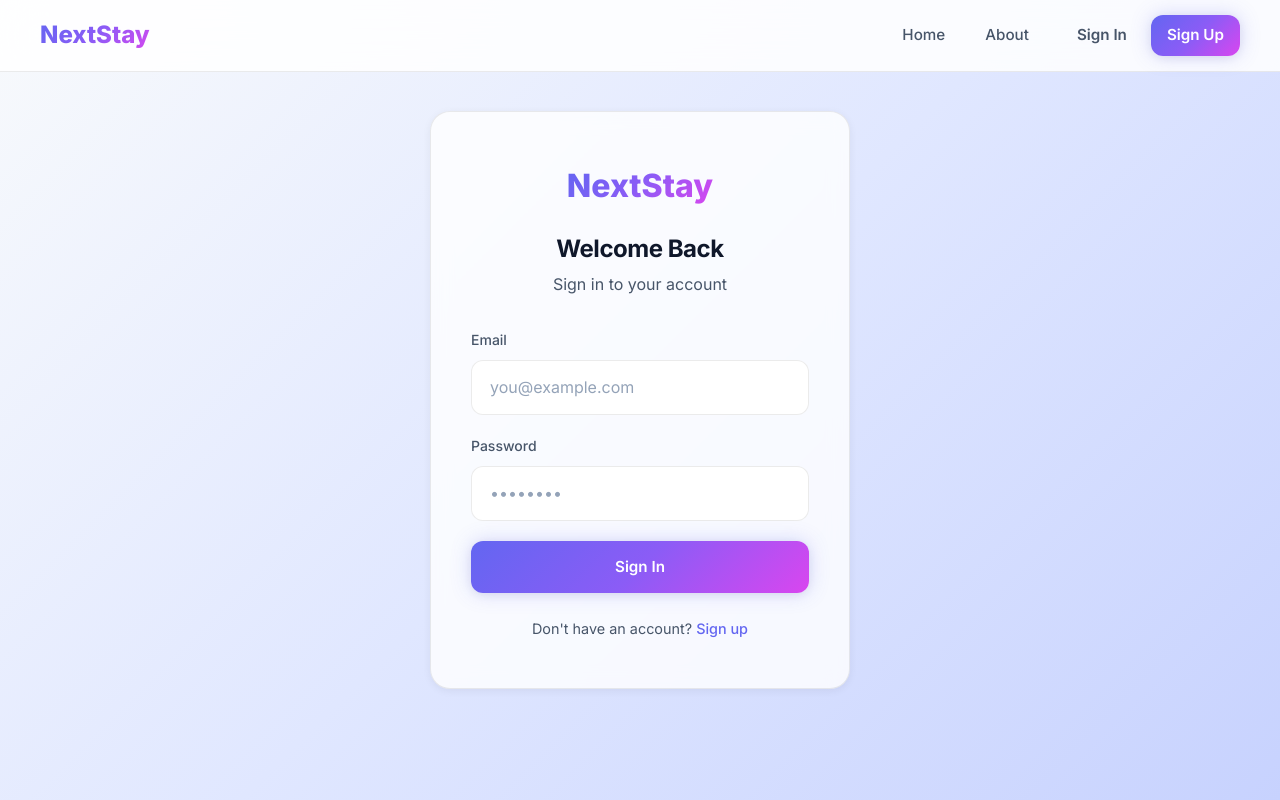
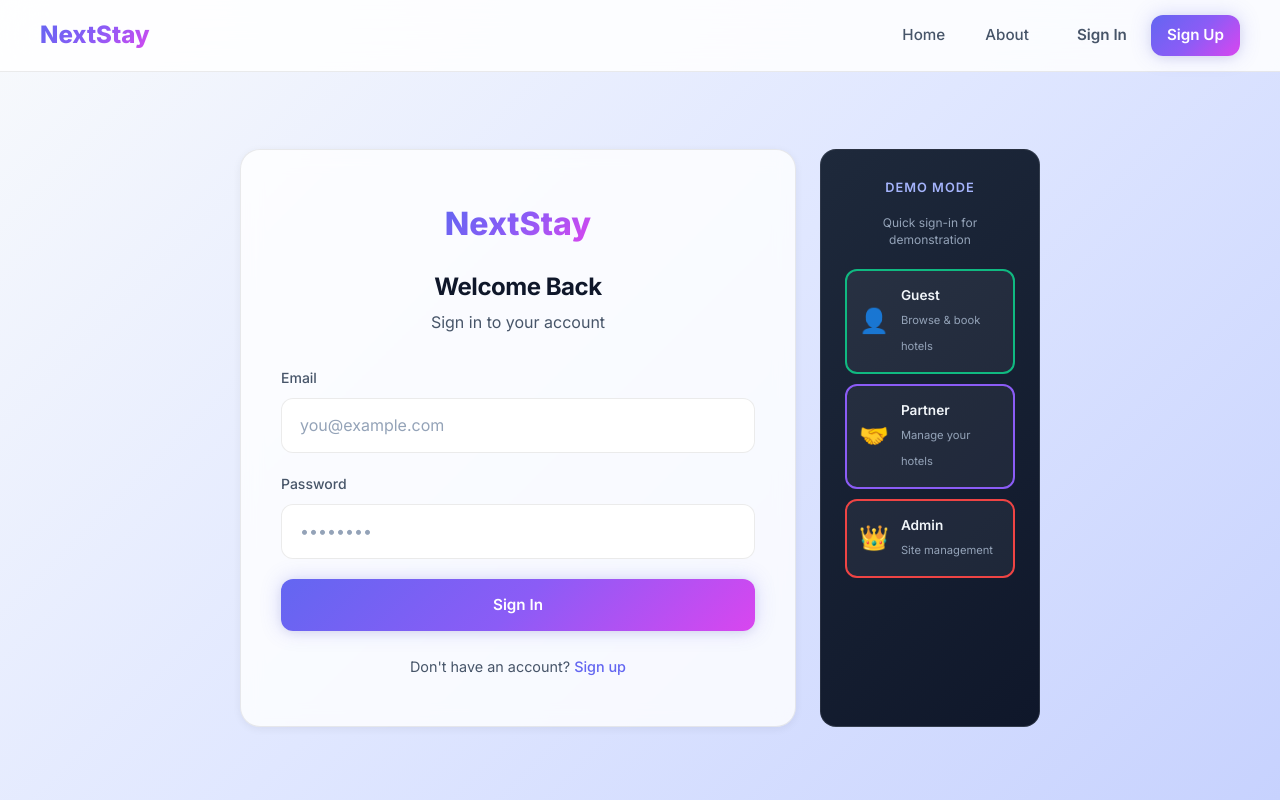
Before and after one commit to bassem1144/Hotel-booking-Next.js, a Next.js app in the folder hotel-booking-app/: page /signin in a window 1280 px wide. Built offline with nearby package versions, Linux system fonts and the light colour scheme; no server answers.

Commit message:
feat: add demo mode quick sign-in buttons to signin page

```diff
--- a/hotel-booking-app/src/app/signin/page.js
+++ b/hotel-booking-app/src/app/signin/page.js
@@ -5,12 +5,19 @@
 import Link from "next/link";
 import { useRouter } from "next/navigation";
 
+const demoAccounts = [
+  { email: "demo@guest.com", password: "demo123", role: "Guest", icon: "👤", color: "#10b981", desc: "Browse & book hotels" },
+  { email: "demo@partner.com", password: "demo123", role: "Partner", icon: "🤝", color: "#8b5cf6", desc: "Manage your hotels" },
+  { email: "demo@admin.com", password: "demo123", role: "Admin", icon: "👑", color: "#ef4444", desc: "Site management" },
+];
+
 export default function SignInPage() {
   const router = useRouter();
   const [email, setEmail] = useState("");
   const [password, setPassword] = useState("");
   const [error, setError] = useState("");
   const [loading, setLoading] = useState(false);
+  const [demoLoading, setDemoLoading] = useState(null);
 
   const handleSubmit = async (e) => {
     e.preventDefault();
@@ -27,12 +34,12 @@
       if (result?.error) {
         setError(result.error);
       } else {
-        // Fetch session to check user role
         const sessionRes = await fetch("/api/auth/session");
         const session = await sessionRes.json();
 
-        // Redirect based on role
-        if (session?.user?.role === "partner" || session?.user?.role === "admin") {
+        if (session?.user?.role === "admin") {
+          router.push("/admin");
+        } else if (session?.user?.role === "partner") {
           router.push("/dashboard");
         } else {
           router.push("/");
@@ -46,6 +53,39 @@
     }
   };
 
+  const handleDemoLogin = async (account) => {
+    setDemoLoading(account.role);
+    setError("");
+
+    try {
+      const result = await signIn("credentials", {
+        email: account.email,
+        password: account.password,
+        redirect: false,
+      });
+
+      if (result?.error) {
+        setError(result.error);
+      } else {
+        const sessionRes = await fetch("/api/auth/session");
+        const session = await sessionRes.json();
+
+        if (session?.user?.role === "admin") {
+          router.push("/admin");
+        } else if (session?.user?.role === "partner") {
+          router.push("/dashboard");
+        } else {
+          router.push("/");
+        }
+        router.refresh();
+      }
+    } catch (err) {
+      setError("Something went wrong");
+    } finally {
+      setDemoLoading(null);
+    }
+  };
+
   return (
     <div className="page" style={{
       minHeight: '100vh',
@@ -53,11 +93,19 @@
       alignItems: 'center',
       justifyContent: 'center',
       background: 'var(--gradient-hero)',
-      padding: '24px'
+      padding: '24px',
+      paddingTop: '100px',
     }}>
+      <div style={{
+        display: 'flex',
+        gap: '24px',
+        alignItems: 'stretch',
+        maxWidth: '800px',
+        width: '100%',
+      }}>
+        {/* Sign In Form */}
         <div className="glass-card" style={{
-        width: '100%',
-        maxWidth: '420px',
+          flex: 1,
           padding: '48px 40px',
         }}>
           <div style={{ textAlign: 'center', marginBottom: '32px' }}>
@@ -139,6 +187,80 @@
             </Link>
           </p>
         </div>
+
+        {/* Demo Quick Sign-In Section */}
+        <div style={{
+          width: '220px',
+          padding: '24px',
+          background: 'linear-gradient(135deg, #1e293b 0%, #0f172a 100%)',
+          borderRadius: '16px',
+          border: '1px solid rgba(255, 255, 255, 0.1)',
+          display: 'flex',
+          flexDirection: 'column',
+        }}>
+          <div style={{
+            textAlign: 'center',
+            marginBottom: '16px',
+          }}>
+            <span style={{
+              fontSize: '0.8rem',
+              fontWeight: '600',
+              color: '#a5b4fc',
+              textTransform: 'uppercase',
+              letterSpacing: '1px'
+            }}>
+              Demo Mode
+            </span>
+          </div>
+
+          <p style={{
+            textAlign: 'center',
+            fontSize: '0.75rem',
+            color: '#94a3b8',
+            marginBottom: '20px',
+            lineHeight: 1.4
+          }}>
+            Quick sign-in for demonstration
+          </p>
+
+          <div style={{ display: 'flex', flexDirection: 'column', gap: '10px', flex: 1 }}>
+            {demoAccounts.map((account) => (
+              <button
+                key={account.role}
+                onClick={() => handleDemoLogin(account)}
+                disabled={demoLoading !== null}
+                style={{
+                  padding: '14px 12px',
+                  background: demoLoading === account.role ? account.color : 'rgba(255,255,255,0.05)',
+                  border: `2px solid ${account.color}`,
+                  borderRadius: '12px',
+                  cursor: demoLoading !== null ? 'wait' : 'pointer',
+                  transition: 'all 0.2s',
+                  opacity: demoLoading !== null && demoLoading !== account.role ? 0.5 : 1,
+                  display: 'flex',
+                  alignItems: 'center',
+                  gap: '12px',
+                }}
+              >
+                <span style={{ fontSize: '1.5rem' }}>{account.icon}</span>
+                <div style={{ textAlign: 'left' }}>
+                  <span style={{
+                    fontSize: '0.85rem',
+                    fontWeight: '600',
+                    color: '#f1f5f9',
+                    display: 'block'
+                  }}>
+                    {demoLoading === account.role ? "Signing in..." : account.role}
+                  </span>
+                  <span style={{ fontSize: '0.7rem', color: '#94a3b8' }}>
+                    {account.desc}
+                  </span>
+                </div>
+              </button>
+            ))}
+          </div>
+        </div>
+      </div>
     </div>
   );
 }
```
Lines whose indentation alone changed are shown as unchanged.
